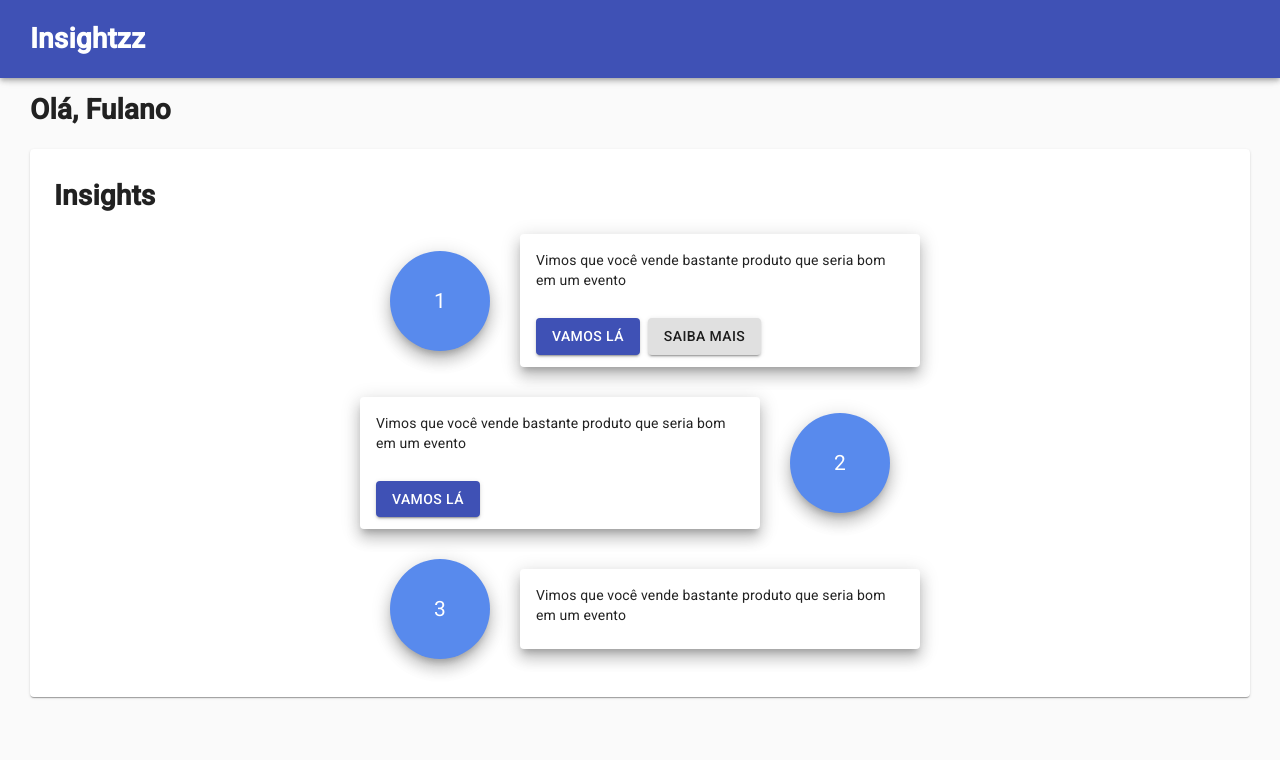
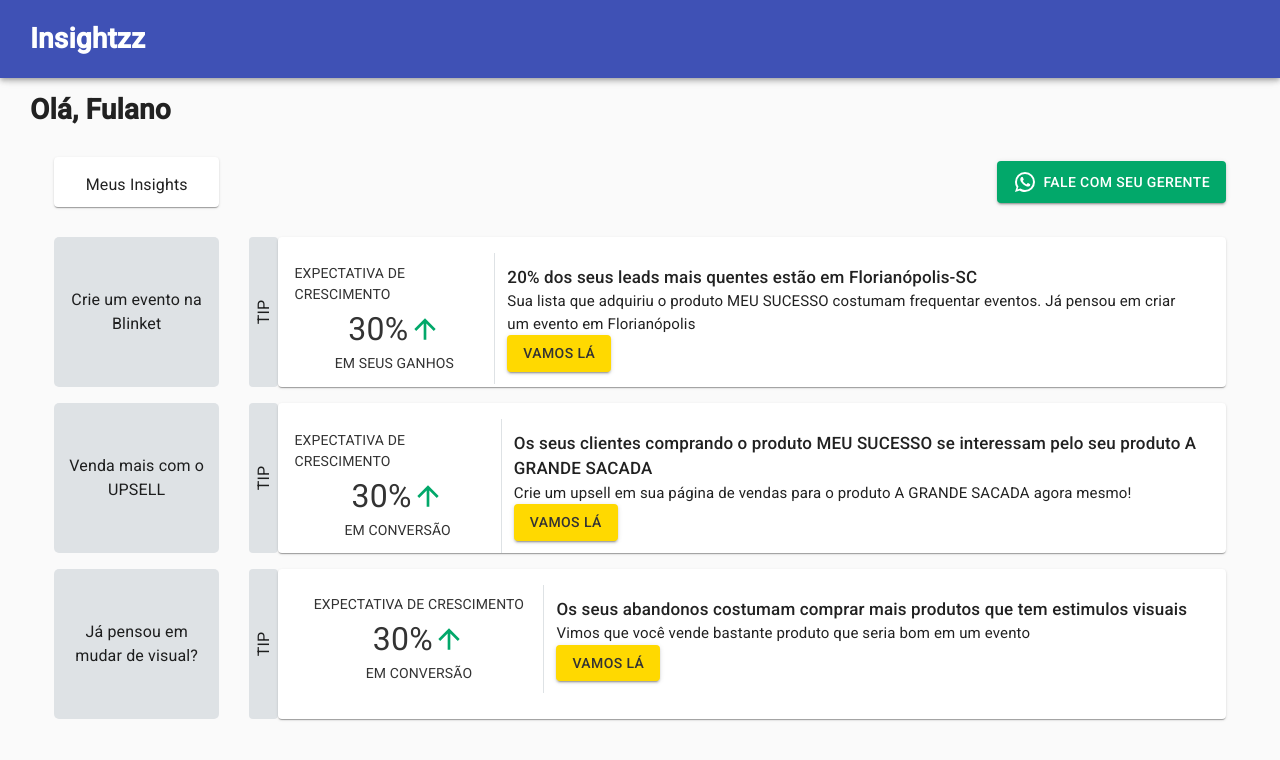
Before and after one commit to hacka-moltres/hacka-front-admin, a React (Create React App) app: page / in a window 1280 px wide. Shown: the top 760 px of the page. Built offline with nearby package versions, Linux system fonts and the light colour scheme.

Commit message:
Insights

```diff
--- a/public/index.html
+++ b/public/index.html
@@ -2,23 +2,15 @@
 <html lang="en">
   <head>
     <meta charset="utf-8" />
-    <meta
-      name="viewport"
-      content="width=device-width, initial-scale=1, shrink-to-fit=no"
-    />
+    <meta name="viewport" content="width=device-width, initial-scale=1, shrink-to-fit=no" />
     <meta name="theme-color" content="#000000" />
-    <link
-      rel="stylesheet"
-      href="https://fonts.googleapis.com/css?family=Roboto:300,400,500"
-    />
-    <link
-      rel="stylesheet"
-      href="https://fonts.googleapis.com/icon?family=Material+Icons"
-    />
+    <link rel="stylesheet" href="https://fonts.googleapis.com/css?family=Roboto:300,400,500" />
+    <link rel="stylesheet" href="https://fonts.googleapis.com/icon?family=Material+Icons" />
+    <link href="https://fonts.googleapis.com/css?family=Montserrat&display=swap" rel="stylesheet" />
     <link rel="manifest" href="%PUBLIC_URL%/manifest.json" />
     <link rel="shortcut icon" href="%PUBLIC_URL%/favicon.ico" />
 
-    <title>React App</title>
+    <title>Insightzz</title>
   </head>
   <body>
     <noscript>
--- a/src/assets/global.css
+++ b/src/assets/global.css
@@ -1,5 +1,9 @@
 html {
-  font-family: 'Roboto', sans-serif;
+  font-family: 'Montserrat', sans-serif;
+}
+
+body {
+  background-color: #f6f6f6;
 }
 
 main {
--- a/src/components/shared/Insights/Timeline.tsx
+++ b/src/components/shared/Insights/Timeline.tsx
@@ -1,91 +1,135 @@
-import React, { memo, useMemo } from 'react';
-import { Card, CardContent, Button } from '@material-ui/core';
+import React, { memo } from 'react';
+import { Card, CardContent, Grid, Typography, Button } from '@material-ui/core';
+import ArrowUpward from '@material-ui/icons/ArrowUpward';
 import { IInsights } from 'interfaces/IInsights';
 import { makeStyles } from '@material-ui/styles';
 
 interface IProps {
   data: IInsights;
-  position: number;
 }
 
 const useStyles = makeStyles(() => ({
   root: {
-    display: 'flex',
-    justifyContent: 'center',
-    alignItems: 'center',
-    marginBottom: 30
+    marginBottom: 16
   },
-  position: {
+  titleContainer: {
     display: 'flex',
     alignItems: 'center',
     justifyContent: 'center',
-    backgroundColor: '#588aed',
-    borderRadius: '50%',
-    height: 100,
-    width: 100,
-    textAlign: 'center',
-    margin: '0 30px',
-    boxShadow: '0px 6px 6px -3px rgba(0,0,0,0.2), 0px 10px 14px 1px rgba(0,0,0,0.14), 0px 4px 18px 3px rgba(0,0,0,0.12)'
+    backgroundColor: '#DEE2E5',
+    borderRadius: 5,
+    height: 150,
+    marginRight: 30,
+    padding: 12
   },
   text: {
-    fontSize: 21,
-    color: '#fff'
+    fontSize: 15
+  },
+  title: {
+    fontSize: 17,
+    fontWeight: 500
+  },
+  container: {
+    display: 'flex',
+    alignItems: 'center'
   },
   card: {
-    width: 400
+    height: 150,
+    width: '100%'
+  },
+  tip: {
+    display: 'flex',
+    alignItems: 'center',
+    justifyContent: 'center',
+    height: 150,
+    width: 30,
+    backgroundColor: '#DEE2E5',
+    borderRadius: 4
+  },
+  conversion: {
+    display: 'flex',
+    flexDirection: 'column',
+    alignItems: 'center',
+    justifyContent: 'center',
+    borderRight: '1px solid #DEE2E5',
+    width: 250
+  },
+  textConversion: {
+    fontSize: 14,
+    textTransform: 'uppercase',
+    color: '#333'
+  },
+  textValue: {
+    fontSize: 32,
+    color: '#333'
+  },
+  description: {
+    padding: 12
+  },
+  cardContent: {
+    display: 'flex'
   },
   buttons: {
     display: 'flex',
     justifyContent: 'flex-start',
     padding: 12
   },
+  icon: {
+    color: '#02A86A',
+    fontSize: 32
+  },
+  iconContainer: {
+    display: 'flex',
+    alignItems: 'center',
+    justifyContent: 'center'
+  },
   button: {
-    margin: '0 4px'
+    backgroundColor: '#FFD900',
+    color: '#333'
   }
 }));
 
-const Timeline = memo(({ data, position }: IProps) => {
+const Timeline = memo(({ data }: IProps) => {
   const classes = useStyles({});
-  const isOdd = !!(position % 2);
-
-  const renderButtons = useMemo(() => {
-    if (data.action && data.action.length) {
-      return (
-        <div className={classes.buttons}>
-          {data.action.map((item, index) => (
-            <div key={index}>
-              <Button variant='contained' color={item === 'do-it' ? 'primary' : 'default'} className={classes.button}>
-                {item === 'do-it' ? 'Vamos lá' : 'Saiba mais'}
-              </Button>
-            </div>
-          ))}
-        </div>
-      );
-    }
-
-    return null;
-  }, [data.action, classes.buttons, classes.button]);
 
   return (
-    <div className={classes.root}>
-      {isOdd && (
-        <div className={classes.position}>
-          <span className={classes.text}>{position}</span>
+    <Grid container className={classes.root} justify='center' alignItems='center'>
+      <Grid item sm={2}>
+        <div className={classes.titleContainer}>
+          <Typography align='center'>{data.title}</Typography>
         </div>
-      )}
+      </Grid>
+      <Grid item sm={10}>
+        <div className={classes.container}>
+          <div className={classes.tip}>
+            <Typography style={{ transform: 'rotate(-90deg)' }}>TIP</Typography>
+          </div>
+          <Card className={classes.card}>
+            <CardContent className={classes.cardContent}>
+              <div className={classes.conversion}>
+                <Typography className={classes.textConversion}>Expectativa de crescimento</Typography>
 
-      <Card className={classes.card} elevation={10}>
-        <CardContent>{data.description}</CardContent>
+                <div className={classes.iconContainer}>
+                  <Typography className={classes.textValue}>{data.value}%</Typography>
+                  <ArrowUpward className={classes.icon} />
+                </div>
 
-        {renderButtons}
-      </Card>
+                <Typography className={classes.textConversion}>{data.valueText}</Typography>
+              </div>
+              <div className={classes.description}>
+                <Typography className={classes.title}>{data.descriptionTitle}</Typography>
 
-      {!isOdd && (
-        <div className={classes.position}>
-          <span className={classes.text}>{position}</span>
+                <Typography className={classes.text}>{data.description}</Typography>
+
+                <Button variant='contained' className={classes.button}>
+                  Vamos lá
+                </Button>
+              </div>
+            </CardContent>
+          </Card>
         </div>
-      )}
-    </div>
+      </Grid>
+    </Grid>
   );
 });
 
--- a/src/components/shared/Insights/index.tsx
+++ b/src/components/shared/Insights/index.tsx
@@ -2,37 +2,92 @@ import React, { memo } from 'react';
 import uuid from 'uuid';
 import { IInsights } from 'interfaces/IInsights';
 import Timeline from './Timeline';
-import { Paper } from '@material-ui/core';
+import { Button, Grid, Paper, Typography } from '@material-ui/core';
+import WhatsApp from '@material-ui/icons/WhatsApp';
+import { makeStyles } from '@material-ui/styles';
 
 const data: IInsights[] = [
   {
     id: uuid.v4(),
     type: 'event',
-    description: 'Vimos que você vende bastante produto que seria bom em um evento',
+    title: 'Crie um evento na Blinket',
+    descriptionTitle: '20% dos seus leads mais quentes estão em Florianópolis-SC',
+    description: `Sua lista que adquiriu o produto MEU SUCESSO costumam frequentar eventos.
+      Já pensou em criar um evento em Florianópolis`,
+    value: 30,
+    valueText: 'em seus ganhos',
     action: ['do-it', 'get-more']
   },
   {
     id: uuid.v4(),
     type: 'upsell',
-    description: 'Vimos que você vende bastante produto que seria bom em um evento',
+    title: 'Venda mais com o UPSELL',
+    description: 'Crie um upsell em sua página de vendas para o produto A GRANDE SACADA agora mesmo!',
+    descriptionTitle: 'Os seus clientes comprando o produto MEU SUCESSO se interessam pelo seu produto A GRANDE SACADA',
+    value: 30,
+    valueText: 'em conversão',
     action: ['do-it']
   },
   {
     id: uuid.v4(),
-    type: 'upsell',
+    type: 'checkout',
+    title: 'Já pensou em mudar de visual?',
+    value: 30,
+    valueText: 'em conversão',
+    descriptionTitle: 'Os seus abandonos costumam comprar mais produtos que tem estimulos visuais',
     description: 'Vimos que você vende bastante produto que seria bom em um evento'
   }
 ];
 
+const useStyles = makeStyles(() => ({
+  root: {
+    marginBottom: 30
+  },
+  paper: {
+    height: 50,
+    marginRight: 30,
+    padding: 16
+  },
+  align: {
+    display: 'flex',
+    alignItems: 'center',
+    justifyContent: 'flex-end'
+  },
+  button: {
+    height: 42,
+    color: '#fff',
+    backgroundColor: '#02A86A'
+  },
+  icon: {
+    marginRight: 6
+  }
+}));
+
 const Insights = memo(() => {
+  const classes = useStyles({});
+
   return (
-    <Paper className='content'>
-      <h1>Insights</h1>
+    <div className='content'>
+      <Grid container justify='center' alignItems='center' className={classes.root}>
+        <Grid item sm={2}>
+          <Paper className={classes.paper}>
+            <Typography align='center'>Meus Insights</Typography>
+          </Paper>
+        </Grid>
+        <Grid item sm={10}>
+          <div className={classes.align}>
+            <Button variant='contained' className={classes.button}>
+              <WhatsApp className={classes.icon} />
+              Fale com seu gerente
+            </Button>
+          </div>
+        </Grid>
+      </Grid>
 
-      {data.map((item, index) => (
-        <Timeline key={item.id} data={item} position={index + 1} />
+      {data.map(item => (
+        <Timeline key={item.id} data={item} />
       ))}
-    </Paper>
+    </div>
   );
 });
 
--- a/src/interfaces/IInsights.ts
+++ b/src/interfaces/IInsights.ts
@@ -2,7 +2,11 @@ type IAction = 'get-more' | 'do-it';
 
 export interface IInsights {
   id: string;
+  title: string;
   type: string;
   description: string;
+  descriptionTitle: string;
+  value: number;
+  valueText: string;
   action?: IAction[];
 }
```
Also changed, not shown: 1 other file (tests, documents, lock files or other folders).
